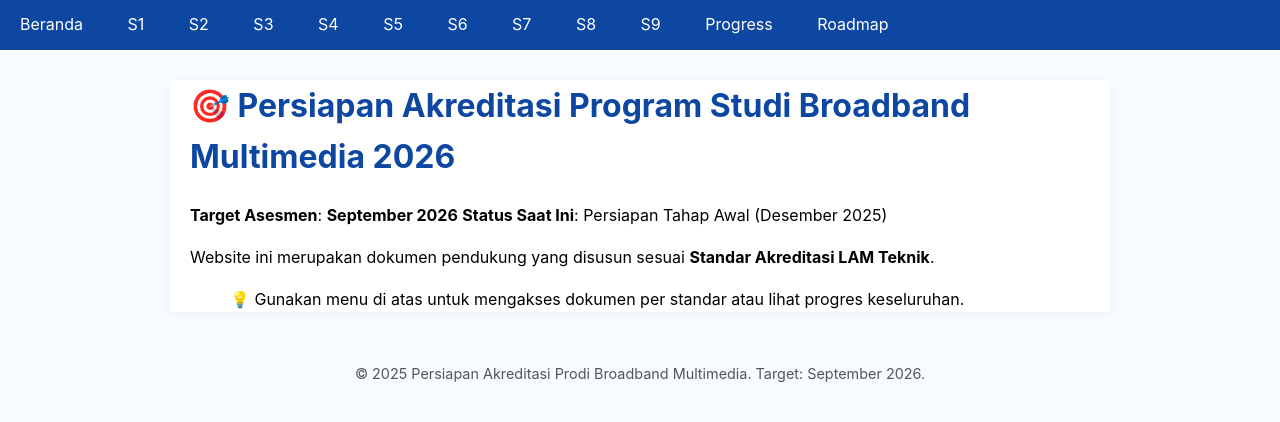
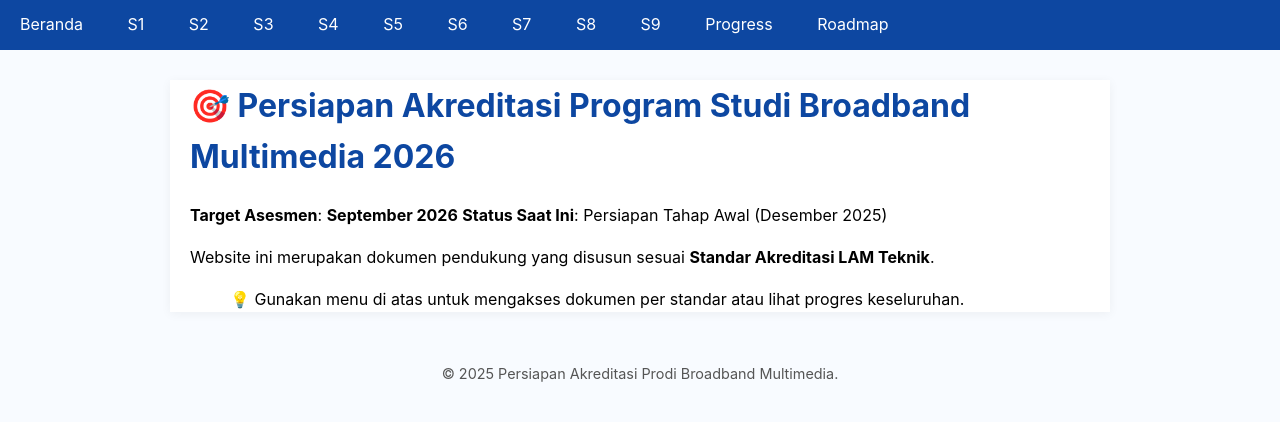
Before and after one commit to portal-psbm/aksi26, a Jekyll site: the page built from index.md, in a window 1280 px wide. Shown: the top 422 px of the page. Built offline with Jekyll 4.4.1, drawn with Linux system fonts in a browser that asks for light colours; part of the change alters nothing that is shown.

Commit message:
Add files via upload

```diff
--- a/_layouts/default.html
+++ b/_layouts/default.html
@@ -19,18 +19,18 @@
 </head>
 <body>
   <nav>
-    <a href="/">Beranda</a>
-    <a href="/standar-1/">S1</a>
-    <a href="/standar-2/">S2</a>
-    <a href="/standar-3/">S3</a>
-    <a href="/standar-4/">S4</a>
-    <a href="/standar-5/">S5</a>
-    <a href="/standar-6/">S6</a>
-    <a href="/standar-7/">S7</a>
-    <a href="/standar-8/">S8</a>
-    <a href="/standar-9/">S9</a>
-    <a href="/progress/">Progress</a>
-    <a href="/roadmap/">Roadmap</a>
+    <a href="/aksi26/">Beranda</a>
+    <a href="/aksi26/standar-1/">S1</a>
+    <a href="/aksi26/standar-2/">S2</a>
+    <a href="/aksi26/standar-3/">S3</a>
+    <a href="/aksi26/standar-4/">S4</a>
+    <a href="/aksi26/standar-5/">S5</a>
+    <a href="/aksi26/standar-6/">S6</a>
+    <a href="/aksi26/standar-7/">S7</a>
+    <a href="/aksi26/standar-8/">S8</a>
+    <a href="/aksi26/standar-9/">S9</a>
+    <a href="/aksi26/progress/">Progress</a>
+    <a href="/aksi26/roadmap/">Roadmap</a>
   </nav>
 
   <div class="container">
@@ -38,7 +38,7 @@
   </div>
 
   <footer>
-    &copy; {{ 'now' | date: "%Y" }} Persiapan Akreditasi Prodi Broadband Multimedia. Target: September 2026.
+    &copy; {{ 'now' | date: "%Y" }} Persiapan Akreditasi Prodi Broadband Multimedia.
   </footer>
 </body>
 </html>
```
